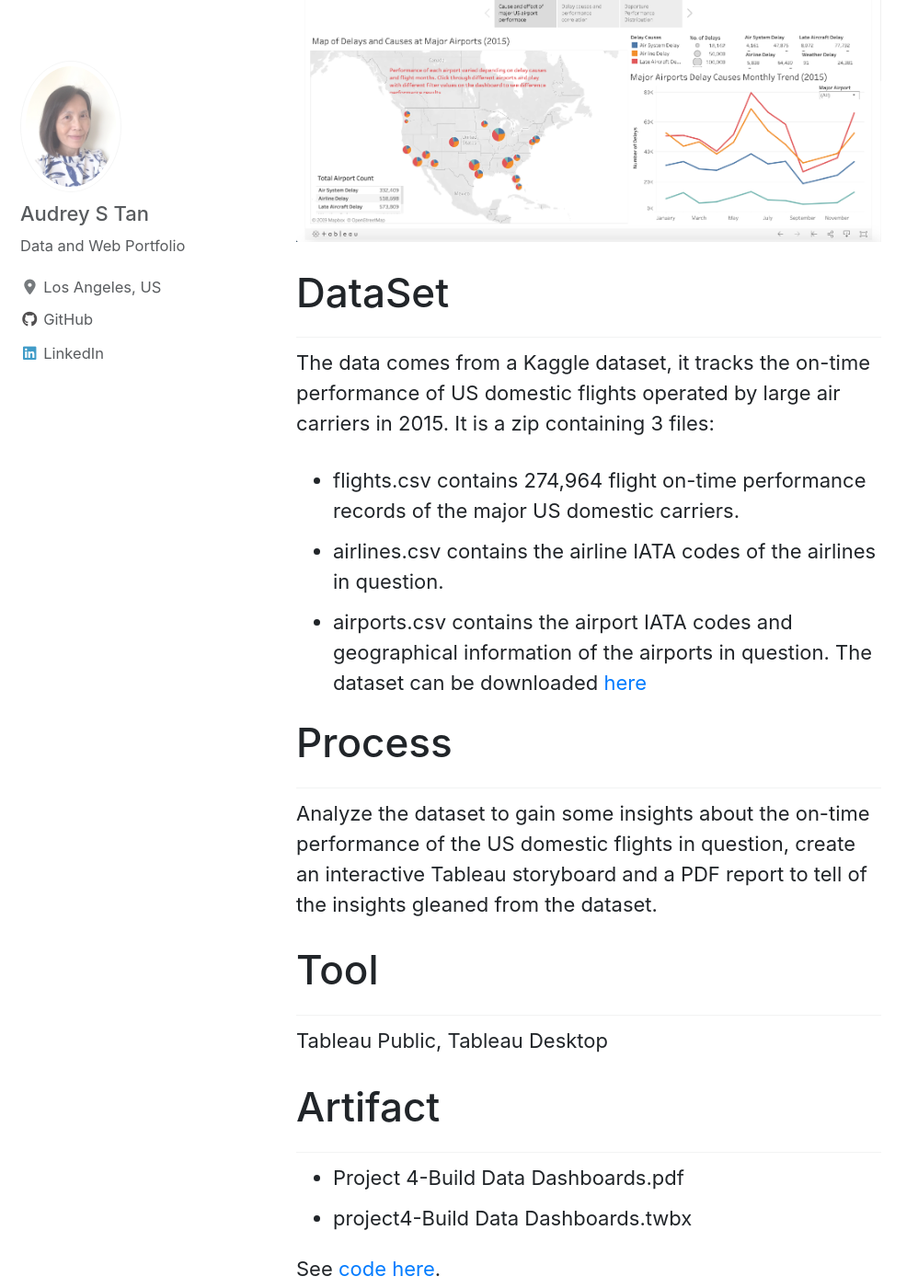
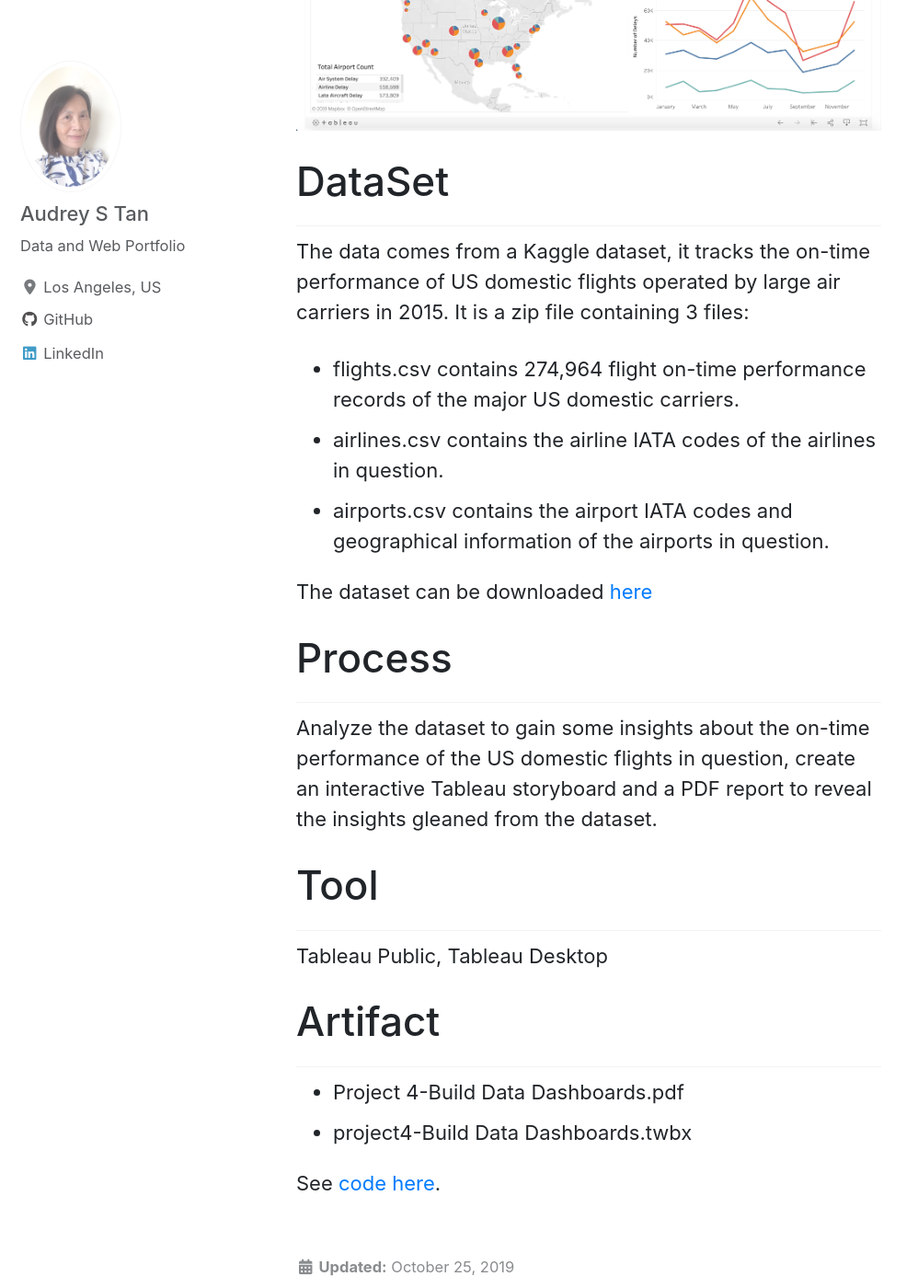
Before and after one commit to atan4583/atan4583.github.io, a Jekyll site: the page built from _posts/2019-10-26-Project 6-TableauStoryBoard.md, in a window 1280 px wide and 1400 px high, scrolled down 983 px. Shown: the whole window at 92% size, without its empty margins (0-998 px from the left). Built offline with Jekyll 4.4.1, drawn with Linux system fonts in a browser that asks for light colours; cached includes are drawn as plain includes; nearby versions of some CDN libraries; formulas are drawn with MathJax 3; comment, search, counter and statistics services are not loaded; some of the changed text lies outside the part shown.

```diff
--- a/_posts/2019-10-26-Project 6-TableauStoryBoard.md
+++ b/_posts/2019-10-26-Project 6-TableauStoryBoard.md
@@ -10,20 +10,21 @@
 
 $$\Rightarrow$$ <a href="https://public.tableau.com/profile/audreyst#!/vizhome/project4-BuildDataDashboards/MajorAirportPerformance2015" target="_blank"><b>Live Tableau Storyboard</b></a>
 
-# Storytelling with a 2015 US domestic flight delay and cancellation dataset
+# Storytelling with a flight on-time performance dataset
 Create an interactive Tabelau story to reveal insights from a 2015 US domestic flight operation dataset. This is part of the deliverables for my <a href="https://www.udacity.com/course/marketing-analytics-nanodegree--nd028" target="_blank">Marketing Analytics Nanodegree</a> with Udacity.
 
 ![png](/images/Project6-tableauDashboard/story1.png)
 
 ## DataSet
-The data comes from a Kaggle dataset, it tracks the on-time performance of US domestic flights operated by large air carriers in 2015. It is a zip containing 3 files:
+The data comes from a Kaggle dataset, it tracks the on-time performance of US domestic flights operated by large air carriers in 2015. It is a zip file containing 3 files:
 -  flights.csv contains 274,964 flight on-time performance records of the major US domestic carriers.
 -  airlines.csv contains the airline IATA codes of the airlines in question.
 -  airports.csv contains the airport IATA codes and geographical information of the airports in question.
+
 The dataset can be downloaded <a href="https://d17h27t6h515a5.cloudfront.net/topher/2017/December/5a3b1fad_flight-delays/flight-delays.zip" target="_blank">here</a>
 
 ## Process
-Analyze the dataset to gain some insights about the on-time performance of the US domestic flights in question, create an interactive Tableau storyboard and a PDF report to tell of the insights gleaned from the dataset.
+Analyze the dataset to gain some insights about the on-time performance of the US domestic flights in question, create an interactive Tableau storyboard and a PDF report to reveal the insights gleaned from the dataset.
 
 ## Tool
 Tableau Public, Tableau Desktop
```
Also changed, not shown: other parts of _posts/2019-10-26-Project 6-TableauStoryBoard.md (+1 -1 lines).
